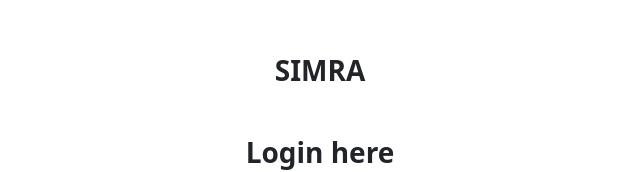
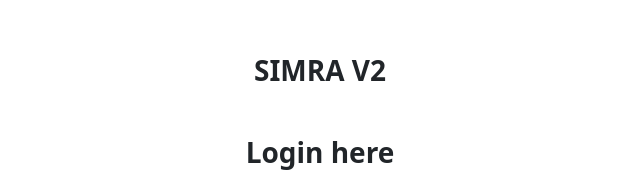
Before and after one commit to ICEP-DEV/ICEP.Website.Admin.Web, a React (Create React App) app: page / in a window 1280 px wide. Shown: the part 135-307 px from the top of the page, without its empty margins (320-960 px from the left). Built offline with nearby package versions, Linux system fonts and the light colour scheme.

Commit message:
simra v2

```diff
--- a/src/screens/Login/Login.js
+++ b/src/screens/Login/Login.js
@@ -71,7 +71,7 @@ function Login() {
         <div >
             <div className='login template d-flex  justify-content-center align-items-center vh-100 background: #ffffff;'>
                 <div className='form_container p-5 bg-white  rounded'>
-                    <h3 className='text-center mb-5'><b>SIMRA</b></h3>
+                    <h3 className='text-center mb-5'><b>SIMRA V2</b></h3>
                     <h3 className='text-center mb-5'><b>Login here</b></h3>
                     <div className='mb-4'>
                         <label htmlFor='username' className='lables'>Username</label> <br />
```
